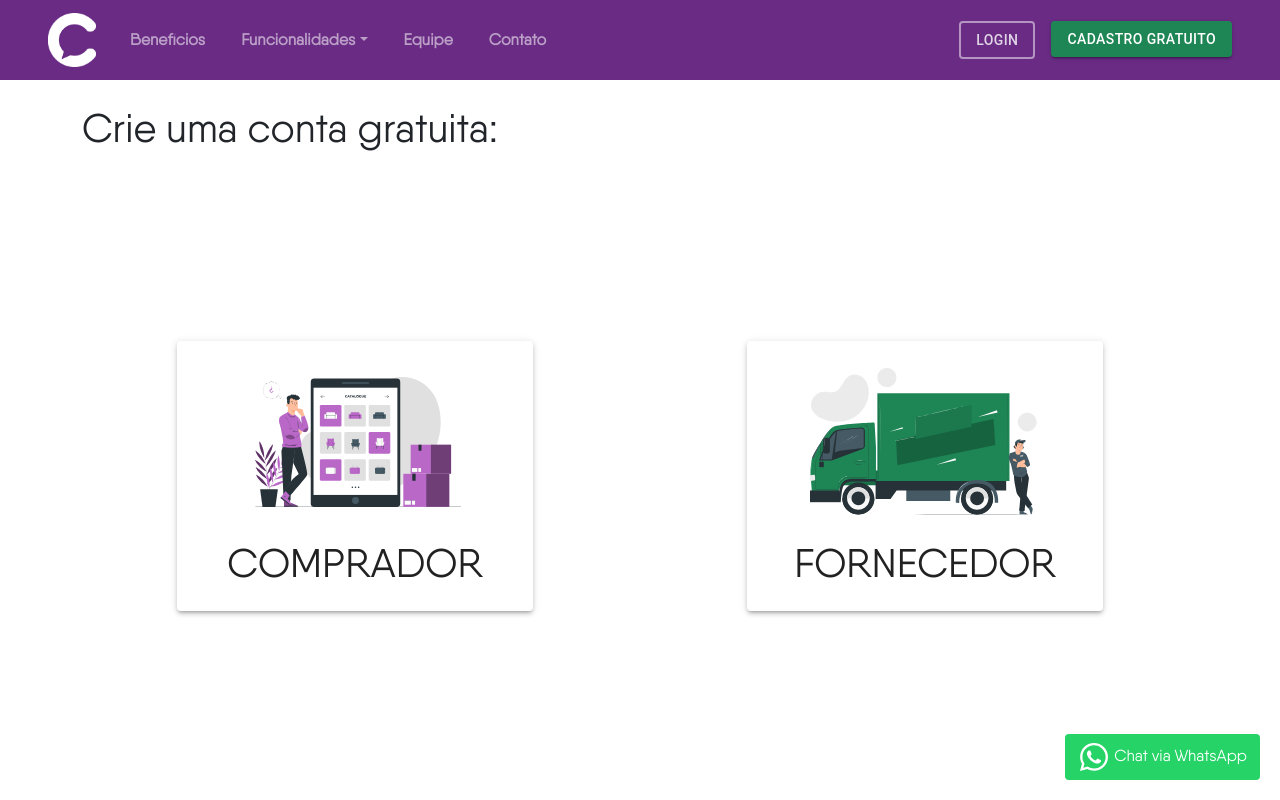
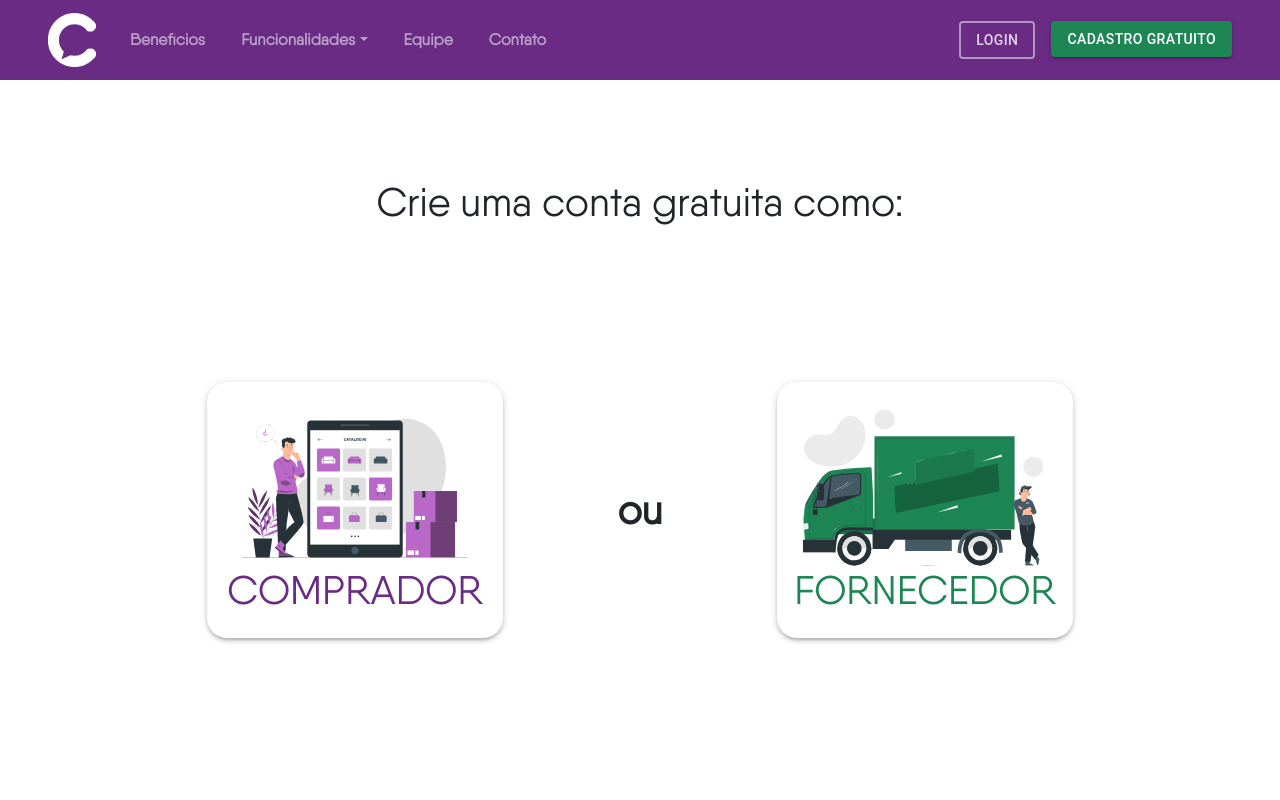
Before and after one commit to CotApp-Padaria/web-institucional, a Next.js app: page /options in a window 1280 px wide. Built offline with nearby package versions, Linux system fonts and the light colour scheme.

Commit message:
Atualização a tela de opções de perfil

```diff
--- a/src/components/Container/index.tsx
+++ b/src/components/Container/index.tsx
@@ -9,13 +9,15 @@ type Props = {
   children?: ReactNode
   title?: string
   hasFooter?: boolean
+  hasWhatsappButton?: boolean
 }
 
 const Container = (
   {
     children,
     title = 'CotApp - O seu lugar de cotar' ,
-    hasFooter = true
+    hasFooter = true,
+    hasWhatsappButton = true
   }: Props) => (
 
       <div>
@@ -36,7 +38,9 @@ const Container = (
 
         <Copyright/> */}
 
-        <WhatsappButton />
+        {hasWhatsappButton &&
+          <WhatsappButton />
+        }
 
       </div>
   )
--- a/src/pages/landinPage/welcome/index.tsx
+++ b/src/pages/landinPage/welcome/index.tsx
@@ -14,7 +14,7 @@ function Welcome() {
                             <img
                                 src="/images/logos/logo-solido-bold-branco.png"
                                 className="animate-float"
-                                width="150"
+                                width="100vw"
                                 alt="Logo da CotApp"
                             />
                             <span>
--- a/src/pages/options/index.module.css
+++ b/src/pages/options/index.module.css
@@ -1,6 +1,10 @@
 
 .rowContainer {
     height: calc(100vh - 160px);
+}
+
+.card {
+    border-radius: 20px !important;
 }
 
 .card:hover {
@@ -13,5 +17,5 @@
 }
 
 .img {
-    height: 150px;
+    height: 20vh;
 }
--- a/src/pages/options/index.tsx
+++ b/src/pages/options/index.tsx
@@ -11,19 +11,22 @@ function Login() {
     const { action } = router.query;
 
     return (
-        <Container>
+        <Container
+            hasWhatsappButton = {false}
+        >
 
             <section className={`container ${styles.optionsContainer} sub-header`}>
 
-                <h1 className="mt-4">{
-                    action === 'login' ?
-                    'Acesse sua conta' :
-                    'Crie uma conta gratuita'
-                }:</h1>
 
-                <div className={`row ${styles.rowContainer} align-items-center`}>
+                <div className={`row ${styles.rowContainer} align-items-center justify-content-center`}>
 
-                    <div className="col-sm-12 col-md-6">
+                    <h1 className="mt-4 text-center">{
+                        action === 'login' ?
+                        'Acesse como' :
+                        'Crie uma conta gratuita como'
+                    }:</h1>
+
+                    <div className="col-sm-12 col-md-5">
                         <div className="row justify-content-center">
                             <div className={`col-8 ${styles.btn}`}>
                                 <Link
@@ -33,9 +36,9 @@ function Login() {
                                 >
                                     <Paper elevation={3} className={`${styles.card} text-center`}>
                                         <div>
-                                            <img src="/images/buttons/shopper.svg" className={`${styles.img} mt-4 mb-4`}/>
+                                            <img src="/images/buttons/shopper.svg" className={`${styles.img} mt-4`}/>
 
-                                            <h1 className="font-weight-bold pb-4">COMPRADOR</h1>
+                                            <h1 className="pb-4 text-primary">COMPRADOR</h1>
                                         </div>
                                     </Paper>
                                 </Link>
@@ -43,7 +46,11 @@ function Login() {
                         </div>
                     </div>
 
-                    <div className="col-sm-12 col-md-6">
+                    <div className="col-sm-12 col-md-1 text-center">
+                        <h1 className="fw-bold">ou</h1>
+                    </div>
+
+                    <div className="col-sm-12 col-md-5">
                         <div className="row justify-content-center">
                             <div className={`col-8 ${styles.btn}`}>
                                 <Link
@@ -53,8 +60,8 @@ function Login() {
                                 >
                                     <Paper elevation={3} className={`${styles.card} text-center`}>
                                         <div>
-                                            <img src="/images/buttons/provider.svg" className={`${styles.img} mt-4 mb-4`}/>
-                                            <h1 className="font-weight-bold pb-4">FORNECEDOR</h1>
+                                            <img src="/images/buttons/provider.svg" className={`${styles.img} mt-4`}/>
+                                            <h1 className="pb-4 text-secondary">FORNECEDOR</h1>
                                         </div>
                                     </Paper>
                                 </Link>
```
